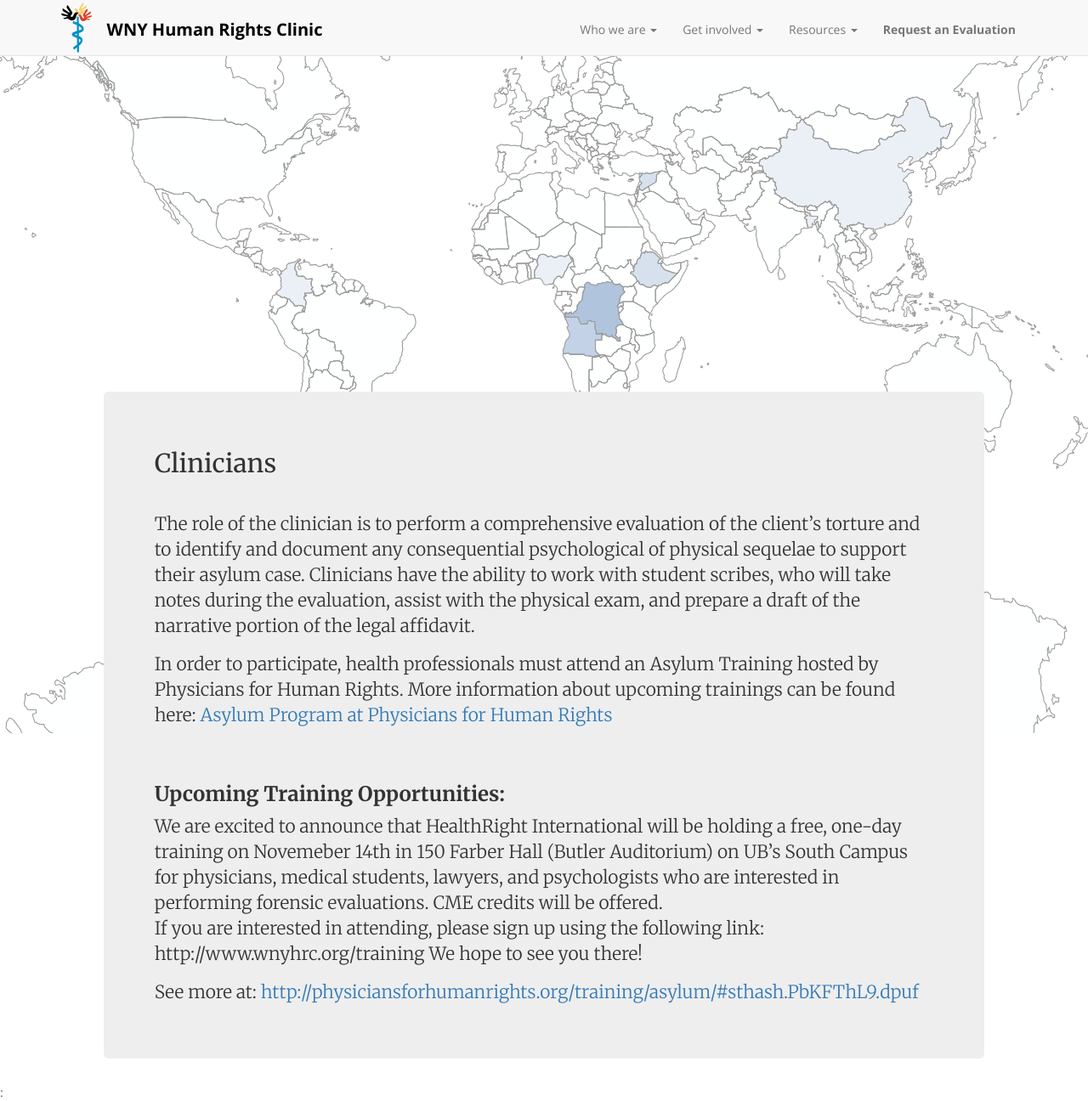
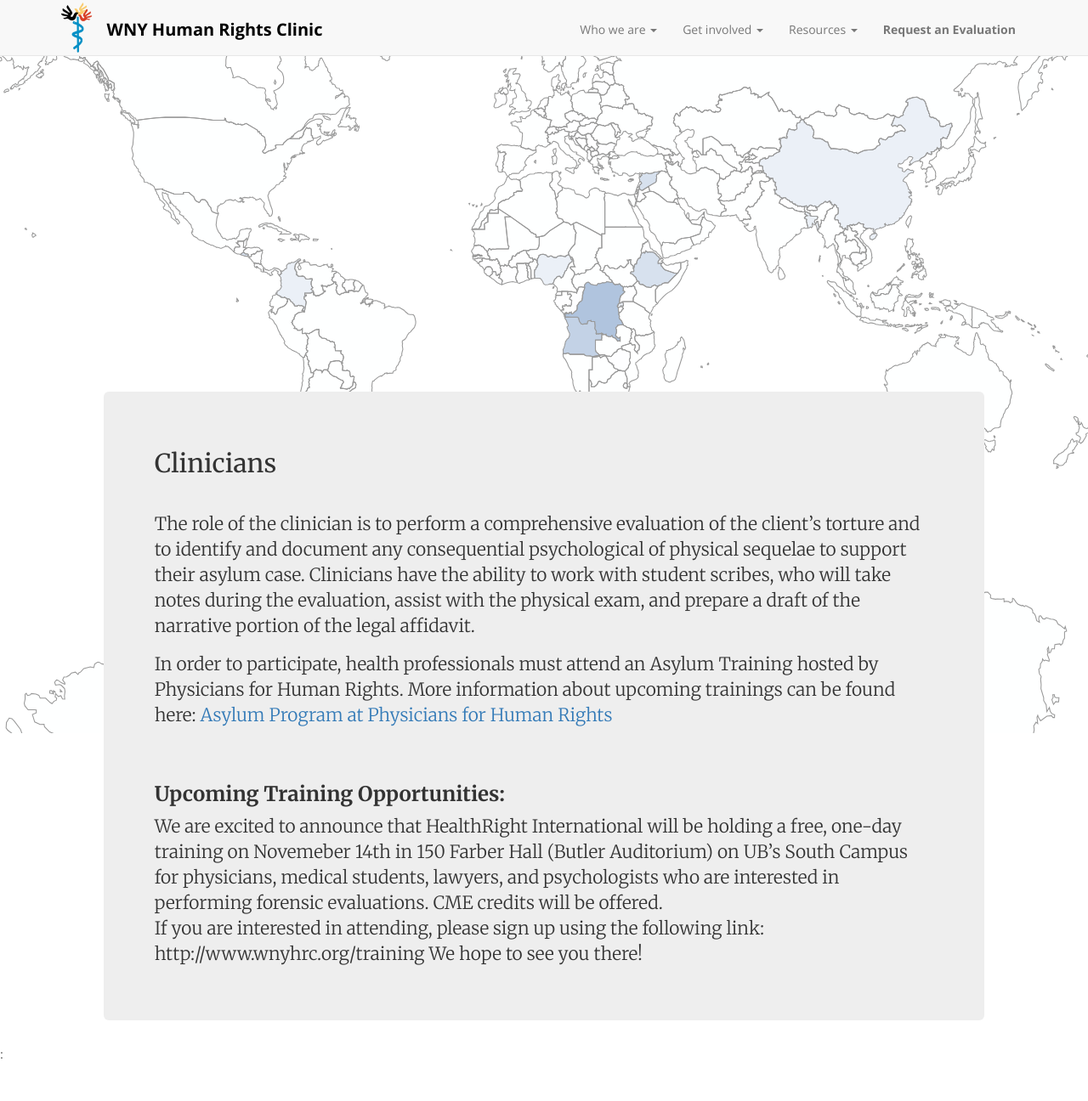
Before and after one commit to bquarant/wnyhrc, a Jekyll site: the page built from clinicians.md, in a window 1280 px wide and 1296 px high. Shown: the whole window at 85% size. Built offline with Jekyll 4.4.1, drawn with Linux system fonts in a browser that asks for light colours; comment, search, counter and statistics services are not loaded.

Commit message:
cleaning up new training event

```diff
--- a/clinicians.md
+++ b/clinicians.md
@@ -15,5 +15,3 @@
 We are excited to announce that HealthRight International will be holding a free, one-day training on Novemeber 14th in 150 Farber Hall (Butler Auditorium) on UB's South Campus for physicians, medical students, lawyers, and psychologists who are interested in performing forensic evaluations. CME credits will be offered.
 If you are interested in attending, please sign up using the following link: http://www.wnyhrc.org/training
 We hope to see you there!
-
-See more at: <a href="http://physiciansforhumanrights.org/training/asylum/#sthash.PbKFThL9.dpuf"> http://physiciansforhumanrights.org/training/asylum/#sthash.PbKFThL9.dpuf</a>
```
